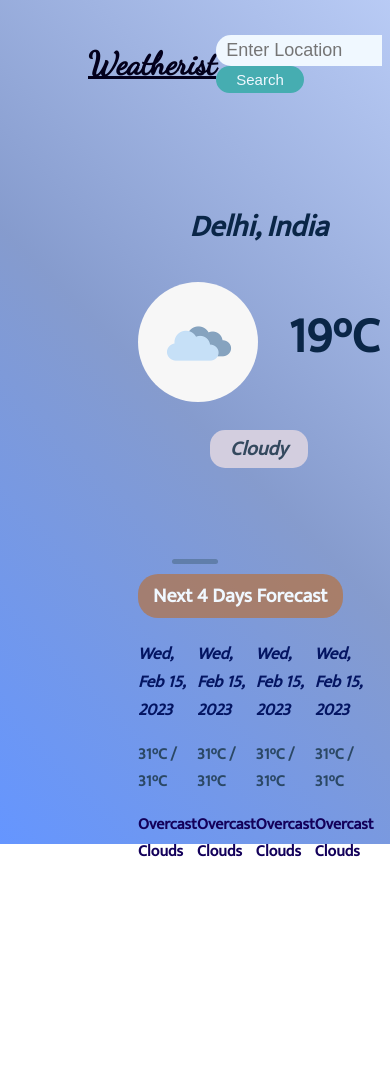
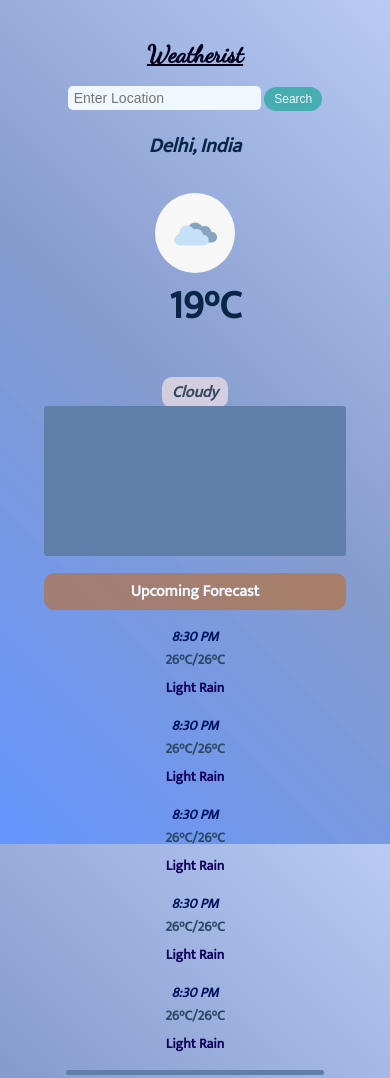
Before and after one commit to Ken-1219/weatherist, a plain HTML site: page index.html in a window 390 px wide. Shown: the top 1078 px of the page. Before the commit the page ends 884 px from the top, so only its background shows below. Drawn offline with Linux system fonts and the light colour scheme.

Commit message:
Added Responsiveness

```diff
--- a/styles.css
+++ b/styles.css
@@ -3,31 +3,43 @@
 
 html {
     height: 100%;
-    overflow: hidden;
+    /* overflow: scroll; */
 }
 
 
 body {
     background: #A5CFE3;
-    padding: 1rem 5rem;
+    padding: 1rem;
     font-family: 'Mukta', sans-serif;
     text-transform: capitalize;
     background: linear-gradient(45deg, rgba(40, 108, 255, 0.717), rgba(76, 108, 182, 0.679),rgba(151, 178, 240, 0.679));
     background-repeat: no-repeat;
     background-position: center;
+    background-attachment: fixed;
     background-size: cover;
-    overflow: hidden;
     height: 100%;
 }
+
+@media screen and (min-width: 768px) {
+    body {
+        padding: 1rem 5rem;
+    }
+}
+
+@media screen and (min-width: 1200px) {
+    body {
+        padding: 1rem 10rem;
+    }
+}
+
 
 h1 {
     text-align: center;
 }
 
-
 .header {
     display: flex;
-    justify-content: space-between;
+    flex-direction: column;
     align-items: center;
 }
 
@@ -37,7 +49,22 @@ h1 {
     font-family: 'Dancing Script', cursive;
     font-weight: bold;
     text-decoration: underline;
+    font-size: 1.5rem;
+    margin-top: 1rem;
 }
+
+@media screen and (min-width: 768px) {
+    .header {
+        flex-direction: row;
+        justify-content: space-between;
+    }
+
+    .header h1 {
+        font-size: 2rem;
+        margin-top: 0;
+    }
+}
+
 
 #input {
     font-size: 18px;
@@ -49,6 +76,23 @@ h1 {
     background: aliceblue;
     cursor: text;
 }
+
+@media screen and (max-width: 768px) {
+    #input {
+        font-size: 16px;
+        padding: 5px 8px;
+        border-radius: 10px;
+    }
+}
+
+@media screen and (max-width: 480px) {
+    #input {
+        font-size: 14px;
+        padding: 4px 6px;
+        border-radius: 5px;
+    }
+}
+
 
 .search {
     background: none;
@@ -62,40 +106,76 @@ h1 {
     border: none;
 }
 
+@media only screen and (max-width: 768px) {
+  .search {
+    padding: 5px 10px;
+    font-size: 12px;
+  }
+}
+
+/* For mobile devices */
 .weather {
     text-align: center;
     color: #34495E;
 }
 
 #city {
-    font-size: 30px;
+    font-size: 20px;
     font-style: italic;
     font-weight: bold;
     color: #0A2647;
+    margin-bottom: 10px;
 }
 
 .weather img {
-    width: 120px;
-    height: 120px;
+    width: 80px;
+    height: 80px;
     border-radius: 50%;
 }
+
+/* For tablets and larger devices */
+@media only screen and (min-width: 768px) {
+    #city {
+        font-size: 30px;
+    }
+
+    .weather img {
+        width: 120px;
+        height: 120px;
+    }
+}
+
 
 main {
     display: grid;
     grid-column-gap: 25px;
-    grid-template-columns: 1fr 5px 1fr;
+    grid-template-columns: 1fr;
     align-items: center;
-    margin: 0 50px;
+    margin: 0 20px;
     color: #2B4865;
     font-weight: bold;
-}
+  }
 
-.temp {
+  @media (min-width: 768px) {
+    main {
+      grid-template-columns: 1fr 5px 1fr;
+      margin: 0 50px;
+    }
+  }
+
+  .temp {
     display: flex;
     align-items: center;
     justify-content: center;
     margin: 30px 0;
 }
+
+@media screen and (max-width: 768px) {
+  .temp {
+    flex-direction: column;
+  }
+}
+
 
 #temperature {
     font-size: 50px;
@@ -103,6 +183,13 @@ main {
     margin-left: 30px;
     margin-bottom: 10px;
     color: #0A2647;
+}
+
+@media only screen and (max-width: 600px) {
+    #temperature {
+        font-size: 40px;
+        margin-left: 20px;
+    }
 }
 
 #clouds {
@@ -113,17 +200,44 @@ main {
     font-style: italic;
 }
 
+@media (max-width: 768px) {
+  #clouds {
+    font-size: 16px;
+    padding: 2px 10px;
+    border-radius: 10px;
+  }
+}
+
 
 .next {
     display: flex;
-    justify-content: space-between;
+    flex-direction: column;
+    justify-content: center;
     align-items: center;
     margin: 10px 0;
 }
 
+.next div {
+    margin: 5px;
+}
+
+.next img {
+    width: 50px;
+    height: 50px;
+}
+
+.next h3 {
+    margin: 0;
+    font-size: 18px;
+    font-weight: bold;
+}
+
 .next p {
-    margin: 3px 0;
+    margin: 0;
+    font-size: 14px;
 }
+
+
 
 .forecast2 {
     margin: 20px 50px;
@@ -131,33 +245,120 @@ main {
     font-weight: bold;
 }
 
+@media only screen and (max-width: 768px) {
+  .forecast2 {
+    margin: 10px 20px;
+    font-size: 18px;
+  }
+}
+
+@media only screen and (max-width: 480px) {
+  .forecast2 {
+    margin: 5px 10px;
+    font-size: 16px;
+  }
+}
+
+
 .weekF {
     display: grid;
-    grid-template-columns: repeat(4, 1fr);
+    grid-template-columns: repeat(5, 1fr);
+    grid-gap: 20px; /* Optional - adds spacing between grid items */
 }
+
+/* Responsive adjustments */
+@media screen and (max-width: 1200px) {
+    .weekF {
+        grid-template-columns: repeat(4, 1fr);
+    }
+}
+
+@media screen and (max-width: 992px) {
+    .weekF {
+        grid-template-columns: repeat(3, 1fr);
+    }
+}
+
+@media screen and (max-width: 768px) {
+    .weekF {
+        grid-template-columns: repeat(2, 1fr);
+    }
+}
+
+@media screen and (max-width: 576px) {
+    .weekF {
+        grid-template-columns: 1fr;
+    }
+}
+
 
 .forecast-header {
     color: aliceblue;
     background: rgba(199, 103, 19, 0.539);
-    width: max-content;
-    padding: 5px 15px;
+    padding: 5px 10px;
     border-radius: 20px;
     font-size: 20px;
     margin-bottom: 5px;
     margin-top: 10px;
+
+    /* Responsive adjustments */
+    max-width: 100%;
+    display: block;
+    text-align: center;
 }
+
+@media screen and (max-width: 768px) {
+    .forecast-header {
+        font-size: 18px;
+    }
+}
+
+@media screen and (max-width: 576px) {
+    .forecast-header {
+        font-size: 16px;
+        padding: 5px;
+        border-radius: 10px;
+        margin-bottom: 3px;
+        margin-top: 7px;
+    }
+}
+
 
 .divider1,
 .divider2 {
     background: #607EAA;
     height: 300px;
     border-radius: 5px;
+
+    /* Responsive adjustments */
+    margin-bottom: 30px;
+}
+
+@media screen and (max-width: 768px) {
+    .divider1,
+    .divider2 {
+        height: 200px;
+        margin-bottom: 20px;
+    }
+}
+
+@media screen and (max-width: 576px) {
+    .divider1,
+    .divider2 {
+        height: 150px;
+        margin-bottom: 10px;
+        border-radius: 3px;
+    }
 }
 
 .divider2 {
     height: 5px;
     width: 40%;
     margin: 0 auto;
+
+    /* Responsive adjustments */
+    margin-top: 20px;
+    margin-bottom: 20px;
 }
 
 .time,
@@ -166,9 +367,52 @@ main {
     font-style: oblique;
     font-weight: bold;
     font-size: 17px;
+
+    /* Responsive adjustments */
+    text-align: center;
+    margin-bottom: 5px;
 }
 
 .desc {
     color: #13005A;
     font-weight: bold;
+
+    /* Responsive adjustments */
+    text-align: center;
+    margin-bottom: 15px;
 }
+
+@media screen and (max-width: 768px) {
+    .divider2 {
+        width: 60%;
+        margin-top: 10px;
+        margin-bottom: 10px;
+    }
+
+    .time,
+    .date {
+        font-size: 16px;
+    }
+
+    .desc {
+        font-size: 15px;
+    }
+}
+
+@media screen and (max-width: 576px) {
+    .divider2 {
+        width: 80%;
+        margin-top: 5px;
+        margin-bottom: 5px;
+    }
+
+    .time,
+    .date {
+        font-size: 14px;
+    }
+
+    .desc {
+        font-size: 13px;
+        margin-bottom: 10px;
+    }
+}
```
